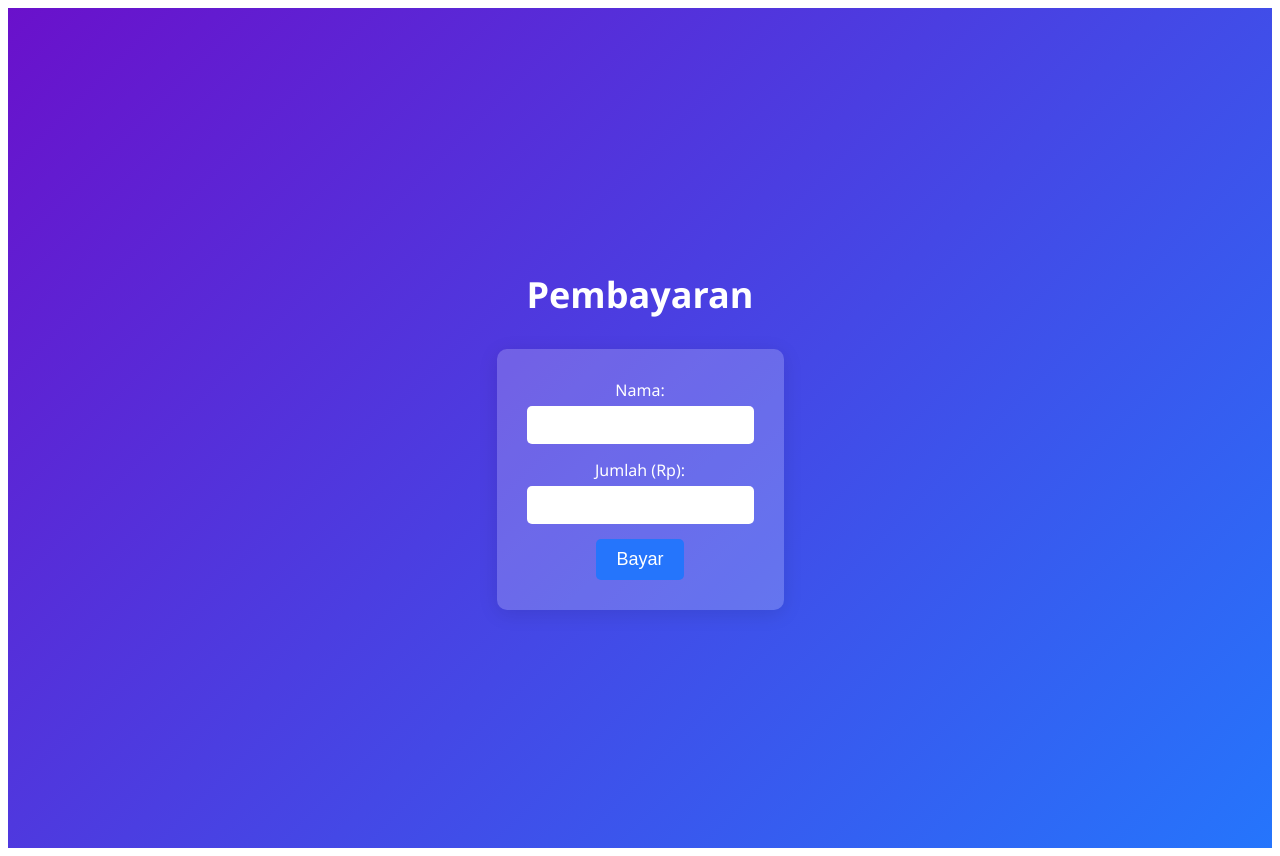
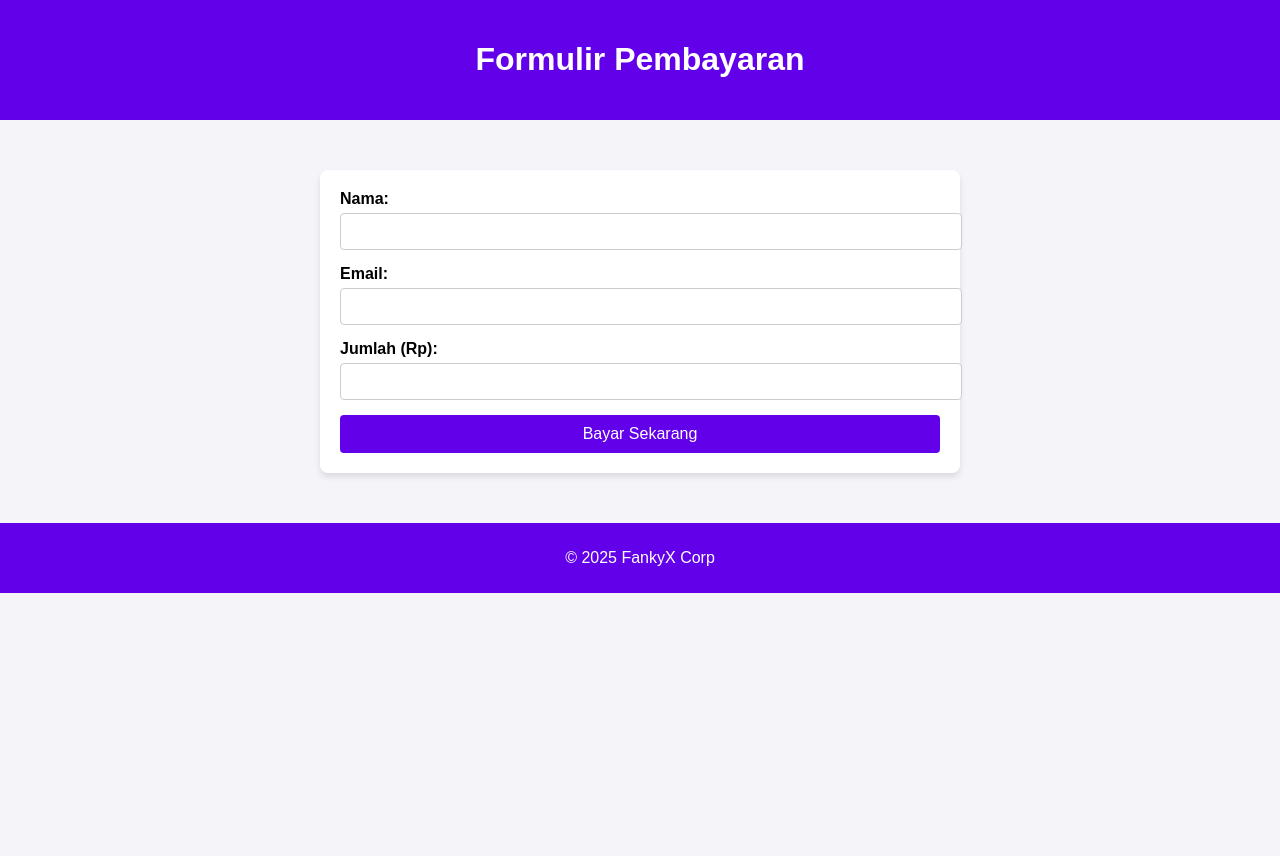
Before and after one commit to fanky86/bf-github-lawak, a Next.js app: page / in a window 1280 px wide. After the commit the page ends 800 px from the top, so only its background shows below. Built offline with nearby package versions, Linux system fonts and the light colour scheme.

Commit message:
Update index.js

```diff
--- a/pages/index.js
+++ b/pages/index.js
@@ -1,7 +1,7 @@
 import { useState, useEffect } from "react";
 
 export default function Home() {
-  const [formData, setFormData] = useState({ name: "", amount: "" });
+  const [formData, setFormData] = useState({ name: "", amount: "", email: "" });
 
   // Menangani perubahan input
   const handleChange = (e) => {
@@ -45,91 +45,77 @@ export default function Home() {
     document.body.appendChild(script);
   }, []);
 
-  // CSS inline dalam objek
-  const styles = {
-    container: {
-      fontFamily: "'Segoe UI', Tahoma, Geneva, Verdana, sans-serif",
-      background: "linear-gradient(135deg, #6a11cb 0%, #2575fc 100%)",
-      color: "#fff",
-      minHeight: "100vh",
-      display: "flex",
-      justifyContent: "center",
-      alignItems: "center",
-      flexDirection: "column",
-      textAlign: "center",
-      padding: "20px",
-    },
-    heading: {
-      fontSize: "36px",
-      marginBottom: "30px",
-      animation: "fadeIn 1s ease-out",
-    },
-    form: {
-      backgroundColor: "rgba(255, 255, 255, 0.2)",
-      padding: "30px",
-      borderRadius: "10px",
-      boxShadow: "0 4px 20px rgba(0, 0, 0, 0.1)",
-      animation: "slideIn 0.8s ease-out",
-    },
-    inputGroup: {
-      marginBottom: "15px",
-    },
-    label: {
-      display: "block",
-      fontSize: "16px",
-      marginBottom: "5px",
-    },
-    input: {
-      width: "100%",
-      padding: "10px",
-      border: "none",
-      borderRadius: "5px",
-      fontSize: "16px",
-      boxSizing: "border-box",
-      transition: "background-color 0.3s",
-    },
-    submitButton: {
-      padding: "10px 20px",
-      backgroundColor: "#2575fc",
-      color: "#fff",
-      border: "none",
-      borderRadius: "5px",
-      fontSize: "18px",
-      cursor: "pointer",
-      transition: "background-color 0.3s",
-    },
-  };
-
   return (
-    <div style={styles.container}>
-      <h1 style={styles.heading}>Pembayaran</h1>
-      <form onSubmit={handleSubmit} style={styles.form}>
-        <div style={styles.inputGroup}>
-          <label style={styles.label}>Nama:</label>
+    <html lang="id">
+      <head>
+        <title>Halaman Pembayaran</title>
+      </head>
+      <body style={{ fontFamily: "Arial, sans-serif", backgroundColor: "#f4f4f9", margin: "0" }}>
+        <header style={{ textAlign: "center", padding: "20px", backgroundColor: "#6200ea", color: "white" }}>
+          <h1>Formulir Pembayaran</h1>
+        </header>
+        <main style={{ maxWidth: "600px", margin: "50px auto", padding: "20px", backgroundColor: "white", borderRadius: "8px", boxShadow: "0 4px 6px rgba(0, 0, 0, 0.1)" }}>
+          <form onSubmit={handleSubmit}>
+            <div style={{ marginBottom: "15px" }}>
+              <label htmlFor="name" style={{ display: "block", marginBottom: "5px", fontWeight: "bold" }}>Nama:</label>
               <input
                 type="text"
+                id="name"
                 name="name"
                 value={formData.name}
                 onChange={handleChange}
                 required
-            style={styles.input}
+                style={{ width: "100%", padding: "10px", border: "1px solid #ccc", borderRadius: "4px" }}
               />
             </div>
-        <div style={styles.inputGroup}>
-          <label style={styles.label}>Jumlah (Rp):</label>
+            <div style={{ marginBottom: "15px" }}>
+              <label htmlFor="email" style={{ display: "block", marginBottom: "5px", fontWeight: "bold" }}>Email:</label>
+              <input
+                type="email"
+                id="email"
+                name="email"
+                value={formData.email}
+                onChange={handleChange}
+                required
+                style={{ width: "100%", padding: "10px", border: "1px solid #ccc", borderRadius: "4px" }}
+              />
+            </div>
+            <div style={{ marginBottom: "15px" }}>
+              <label htmlFor="amount" style={{ display: "block", marginBottom: "5px", fontWeight: "bold" }}>Jumlah (Rp):</label>
               <input
                 type="number"
+                id="amount"
                 name="amount"
                 value={formData.amount}
                 onChange={handleChange}
                 required
-            style={styles.input}
+                style={{ width: "100%", padding: "10px", border: "1px solid #ccc", borderRadius: "4px" }}
               />
             </div>
-        <button type="submit" style={styles.submitButton}>
-          Bayar
+            <button
+              type="submit"
+              style={{
+                width: "100%",
+                padding: "10px",
+                backgroundColor: "#6200ea",
+                color: "white",
+                border: "none",
+                borderRadius: "4px",
+                fontSize: "16px",
+                cursor: "pointer",
+                transition: "background-color 0.3s ease",
+              }}
+              onMouseOver={(e) => (e.target.style.backgroundColor = "#4500b0")}
+              onMouseOut={(e) => (e.target.style.backgroundColor = "#6200ea")}
+            >
+              Bayar Sekarang
             </button>
           </form>
-    </div>
+        </main>
+        <footer style={{ textAlign: "center", padding: "10px", backgroundColor: "#6200ea", color: "white" }}>
+          <p>&copy; 2025 FankyX Corp</p>
+        </footer>
+      </body>
+    </html>
   );
 }
```
Lines whose indentation alone changed are shown as unchanged.
